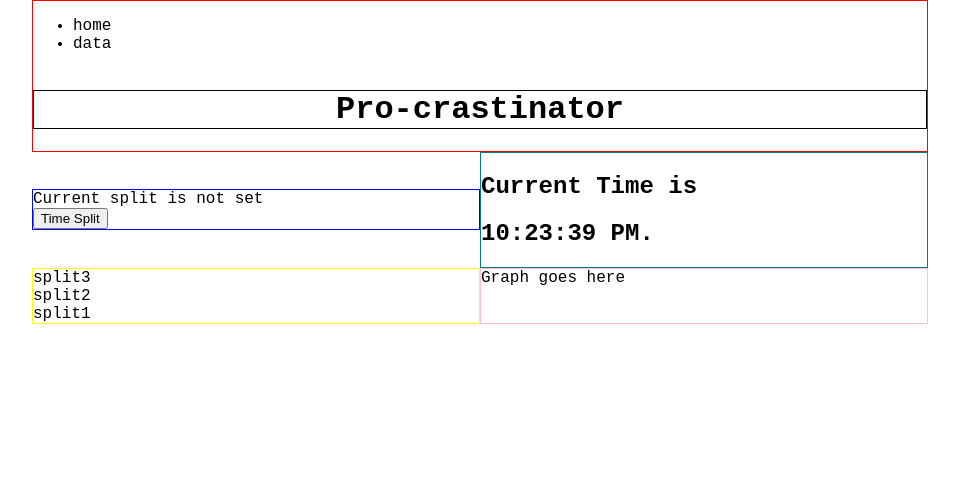
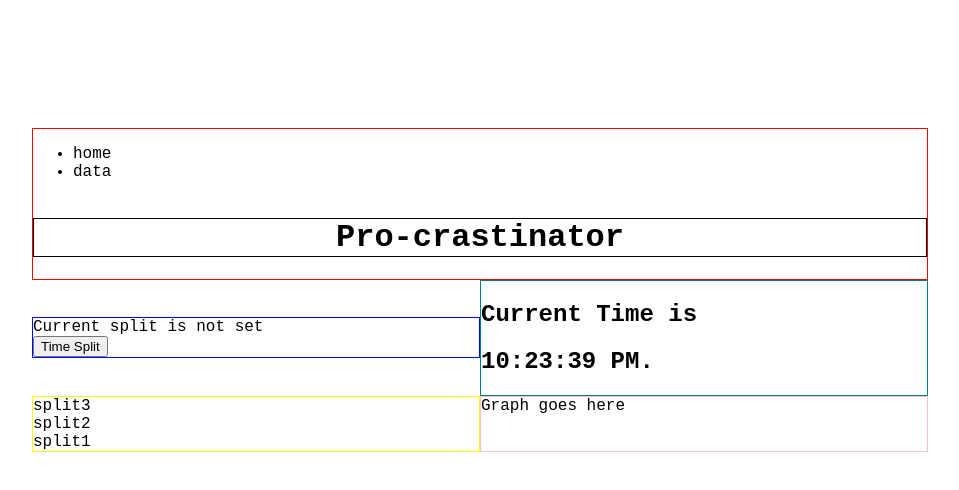
Before and after one commit to bbli1012/pro-crastinator, a React (Create React App) app: page / in a window 1280 px wide. Shown: the top 490 px of the page, without its empty margins (160-1119 px from the left). Built offline with nearby package versions, Linux system fonts and the light colour scheme.

Commit message:
centered app

```diff
--- a/src/App.css
+++ b/src/App.css
@@ -11,6 +11,8 @@ html {
   margin: auto;
   width: 70%;
   height: 70%;
+  padding-top:10%;
+  padding-bottom:20%;
 }
 
 body {
```
